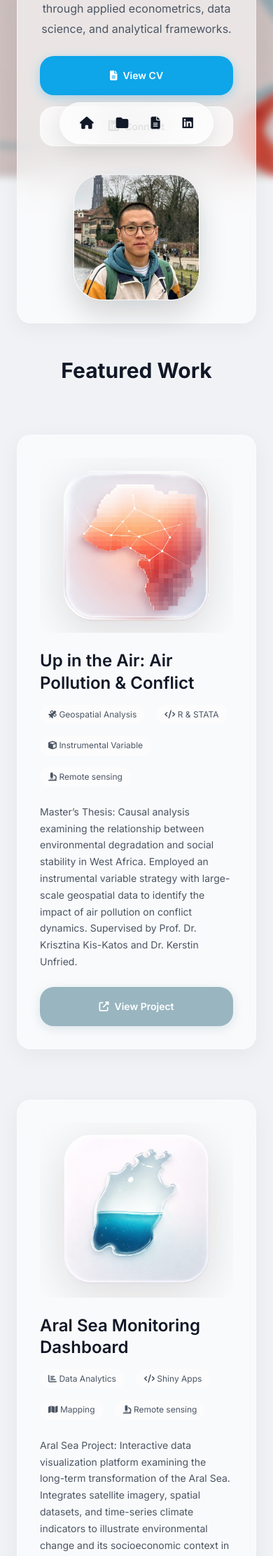
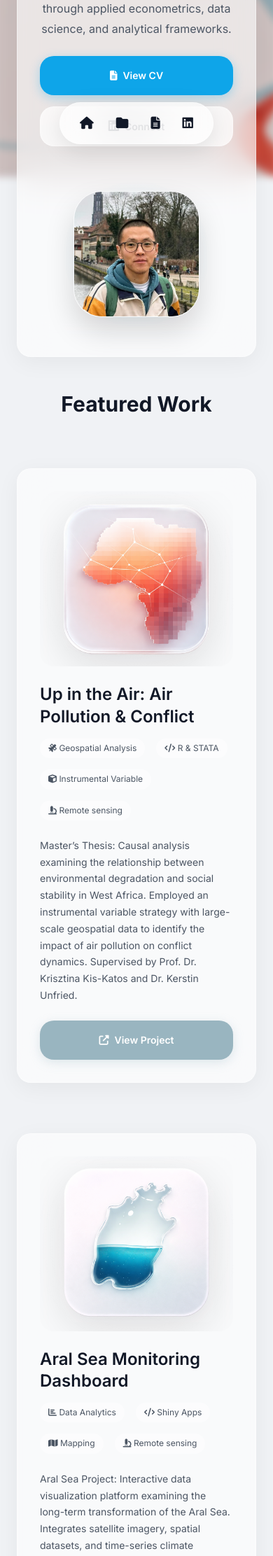
Before and after one commit to ankhaa0813/ankhbayar, a Jekyll site: the page built from index.md, in a window 390 px wide. Shown: the part 670-2893 px from the top of the page at 70% size. Built offline with Jekyll 4.4.1, drawn with Linux system fonts in a browser that asks for light colours.

Commit message:
Enhance mobile layout with comments in style.scss
Added comments to clarify the layout structure for mobile view.

```diff
--- a/assets/css/style.scss
+++ b/assets/css/style.scss
@@ -247,11 +247,20 @@ body {
     }
 
     @media (max-width: 768px) {
-        flex-direction: column;
+        flex-direction: column; // Stack vertically
         text-align: center;
+        .hero-content {
+            // Target the individual pieces of text
+            .subtitle { order: 1; }
 
-        .hero-content {
-            width: 100%;
+            // We move the image here conceptually using the container order
+            p { order: 3; }
+            .hero-cta { order: 4; }
+        }
+
+        .hero-profile {
+            order: 2; // This places the photo exactly after the subtitle
+            margin: var(--space-md) auto; // Adds some breathing room
         }
     }
 }
```
